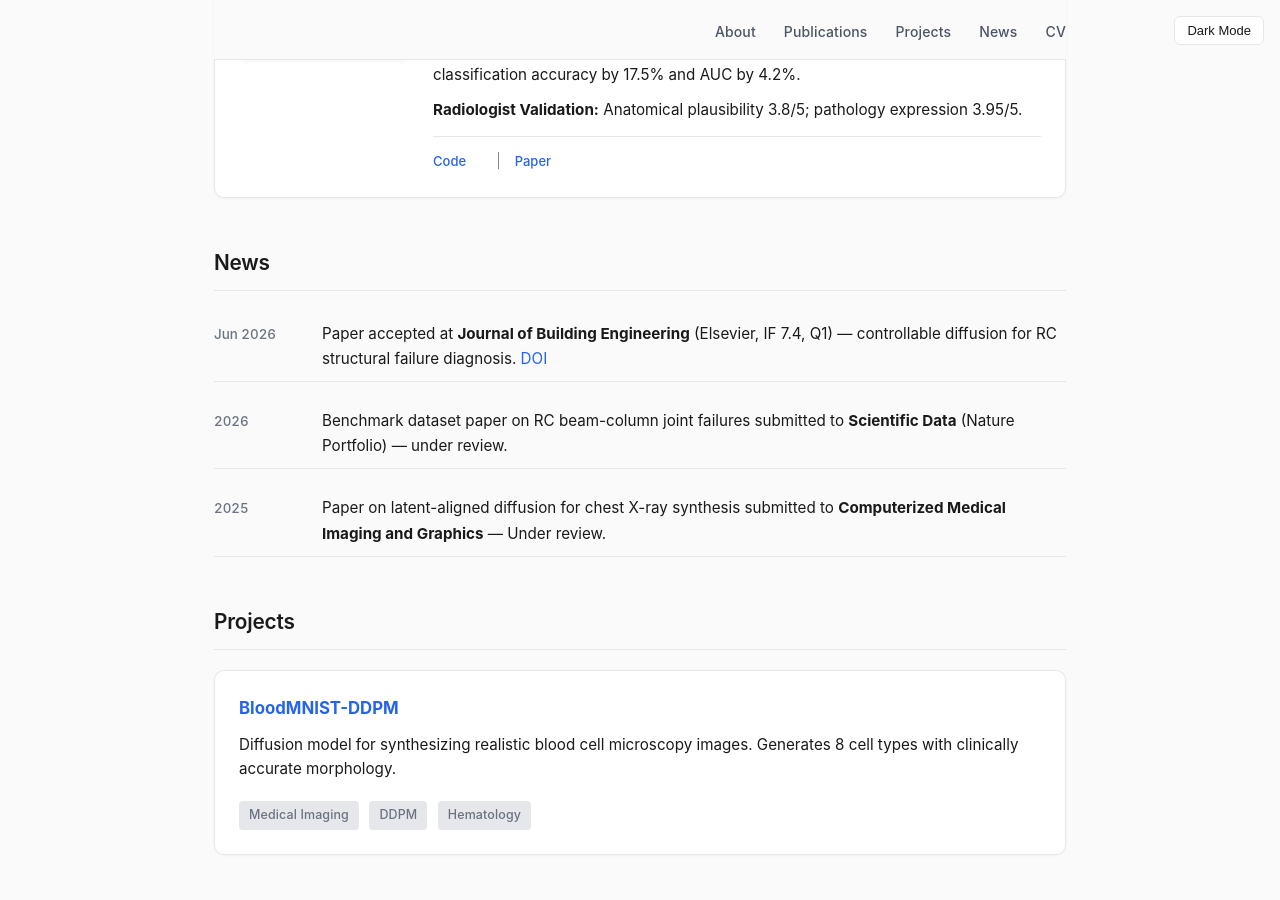
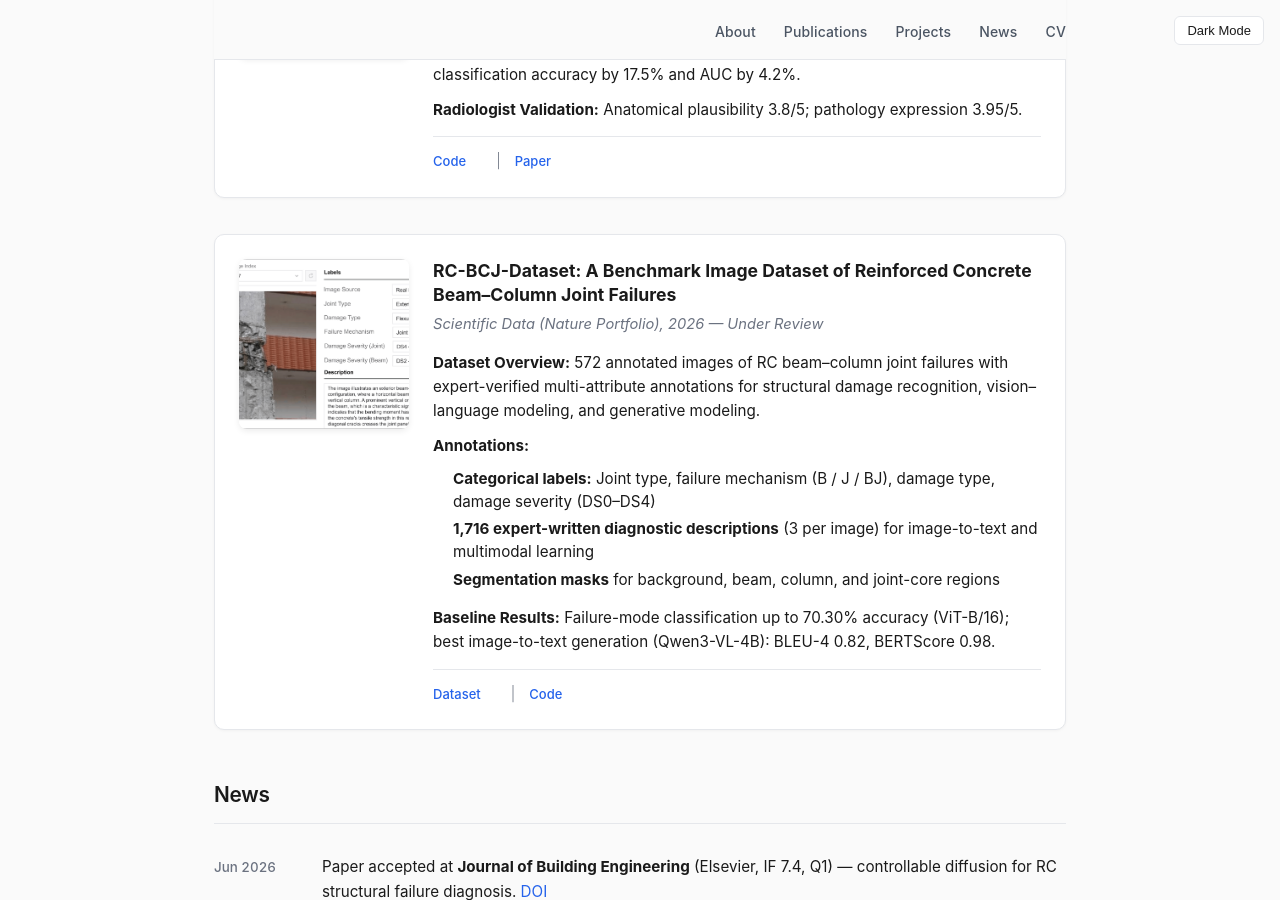
Before and after one commit to Vadim-ATL/Vadim-ATL.github.io, a Jekyll site: the page built from index.md, in a window 1280 px wide and 900 px high, scrolled down 1370 px. Built offline with Jekyll 4.4.1, drawn with Linux system fonts in a browser that asks for light colours; our own code applies the rules of GitHub Pages for plain Markdown files.

Commit message:
Add in publication dataset paper

```diff
--- a/index.md
+++ b/index.md
@@ -377,6 +377,32 @@
       </div>
     </div>
   </div>
+  <div class="paper">
+    <div style="display: flex; gap: 24px; align-items: flex-start;">
+      <img class="paper-preview" src="assets/rc_bcj_dataset_preview.png" alt="RC-BCJ-Dataset preview">
+      <div style="flex: 1;">
+        <div class="paper-title">RC-BCJ-Dataset: A Benchmark Image Dataset of Reinforced Concrete Beam–Column Joint Failures</div>
+        <div class="paper-venue">Scientific Data (Nature Portfolio), 2026 — Under Review</div>
+        <p>
+          <strong>Dataset Overview:</strong> 572 annotated images of RC beam–column joint failures with expert-verified multi-attribute annotations for structural damage recognition, vision–language modeling, and generative modeling.
+        </p>
+        <p><strong>Annotations:</strong></p>
+        <ul>
+          <li><strong>Categorical labels:</strong> Joint type, failure mechanism (B / J / BJ), damage type, damage severity (DS0–DS4)</li>
+          <li><strong>1,716 expert-written diagnostic descriptions</strong> (3 per image) for image-to-text and multimodal learning</li>
+          <li><strong>Segmentation masks</strong> for background, beam, column, and joint-core regions</li>
+        </ul>
+        <p>
+          <strong>Baseline Results:</strong> Failure-mode classification up to 70.30% accuracy (ViT-B/16); best image-to-text generation (Qwen3-VL-4B): BLEU-4 0.82, BERTScore 0.98.
+        </p>
+        <div class="paper-links">
+          <a href="https://github.com/nubcico/RC-BCJ-Dataset" target="_blank" rel="noopener">Dataset</a>
+          <span class="link-separator">|</span>
+          <a href="https://github.com/nubcico/RC-BCJ-Dataset" target="_blank" rel="noopener">Code</a>
+        </div>
+      </div>
+    </div>
+  </div>
   <h2 id="news">News</h2>
   <div class="news-item">
     <span class="news-date">Jun 2026</span>
```
Also changed, not shown: assets/rc_bcj_dataset_preview.png (added).
